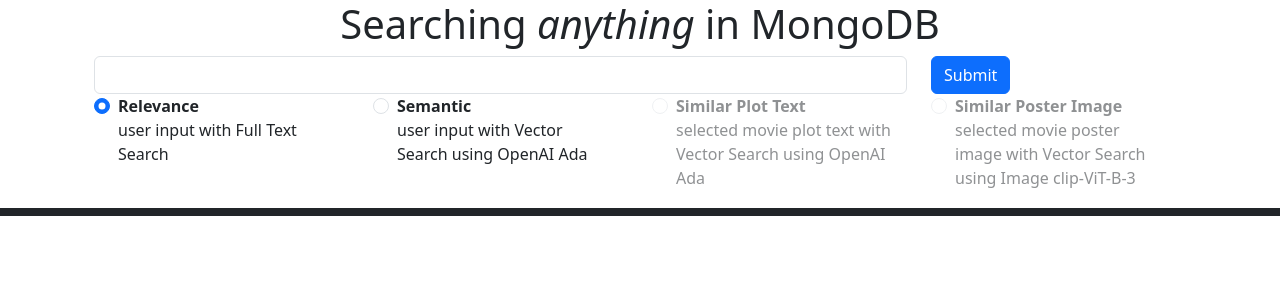
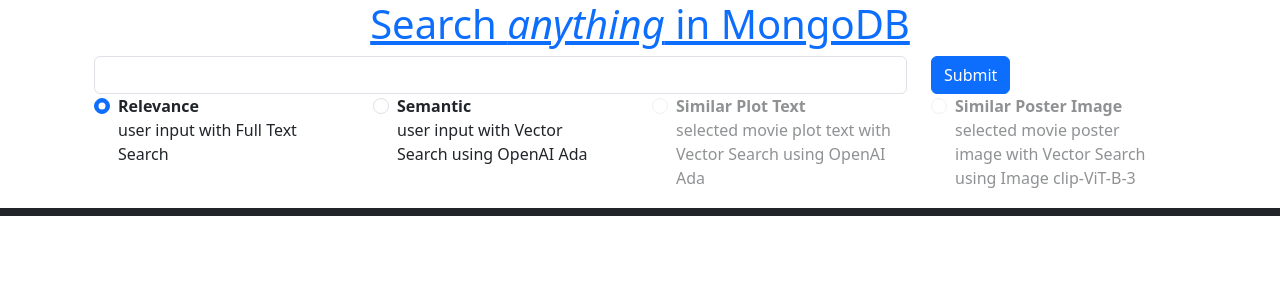
Before and after one commit to dvsander/mdb-search, a Flask app: page / in a window 1280 px wide. Shown: the top 300 px of the page. Run offline with Flask 3, Linux system fonts and the light colour scheme; data that the repository does not hold is empty.

Commit message:
Add reset link to the title

```diff
--- a/templates/home.html
+++ b/templates/home.html
@@ -9,7 +9,7 @@
     </head>
     <body>
         <div class="container">
-            <h1 class="text-center">Searching <i>anything</i> in MongoDB</h1>
+            <h1 class="text-center"><a href="/">Search <i>anything</i> in MongoDB</a></h1>
             {% include 'searchForm.html' %}
             <div class="divider py-1 bg-dark"></div>
             <div class="container">
```
